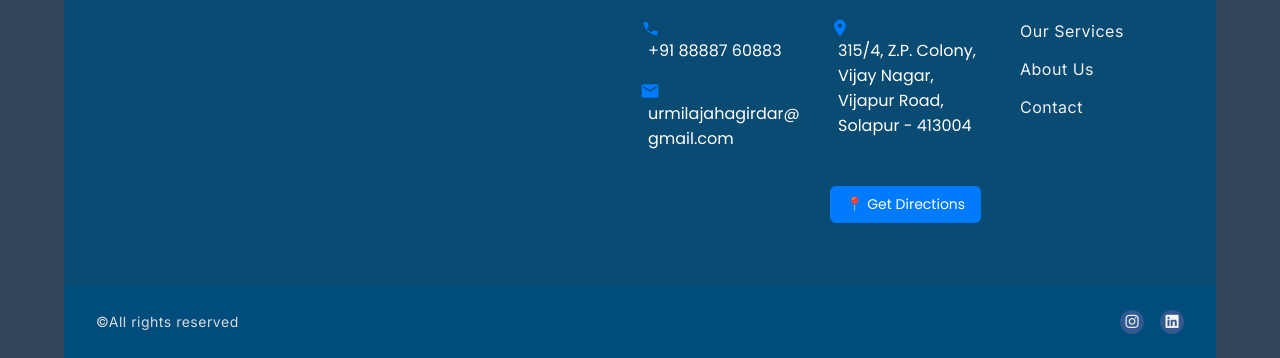
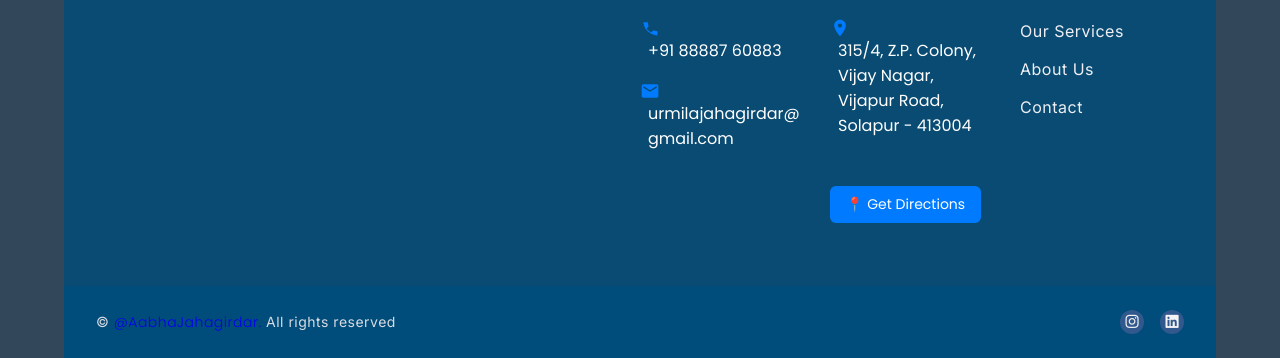
Before and after one commit to urmilajahagirdar/Adv_website, a plain HTML site: page index.html in a window 1280 px wide. Shown: the part 2574-2932 px from the top of the page. Drawn offline with nearby package versions, Linux system fonts and the light colour scheme.

Commit message:
Update index.html

```diff
--- a/index.html
+++ b/index.html
@@ -512,7 +512,7 @@
         <footer id="footer_id">
             <div class="footer_div container">
                 <div class="copyright_div">
-                    <p>©All rights reserved</p>
+                    <p>© <a href="https://github.com/AabhaJahagirdar/">@AabhaJahagirdar.</a> All rights reserved</p>
                 </div>
                 <div class="social_icons">
                     <ul class="icon_list">
```
